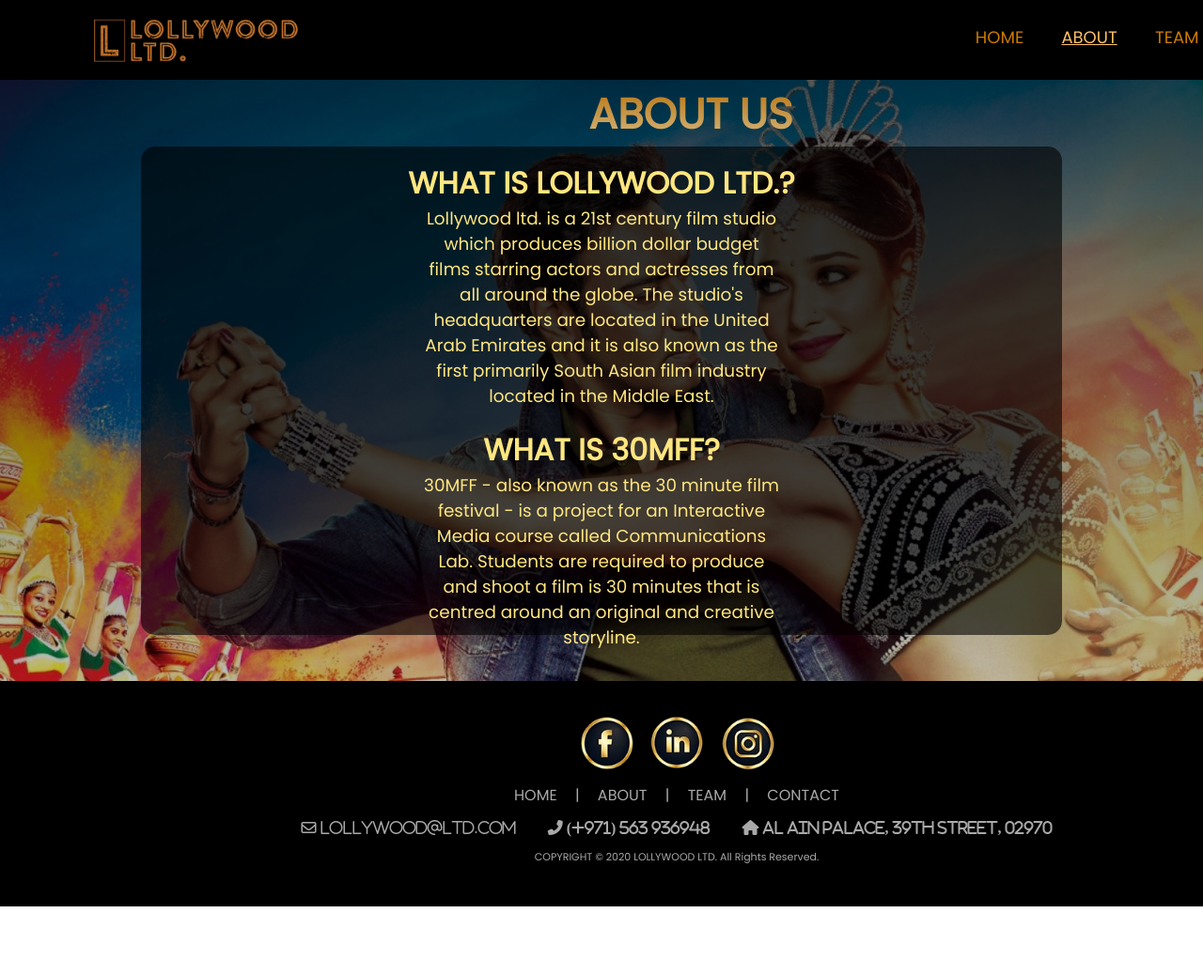
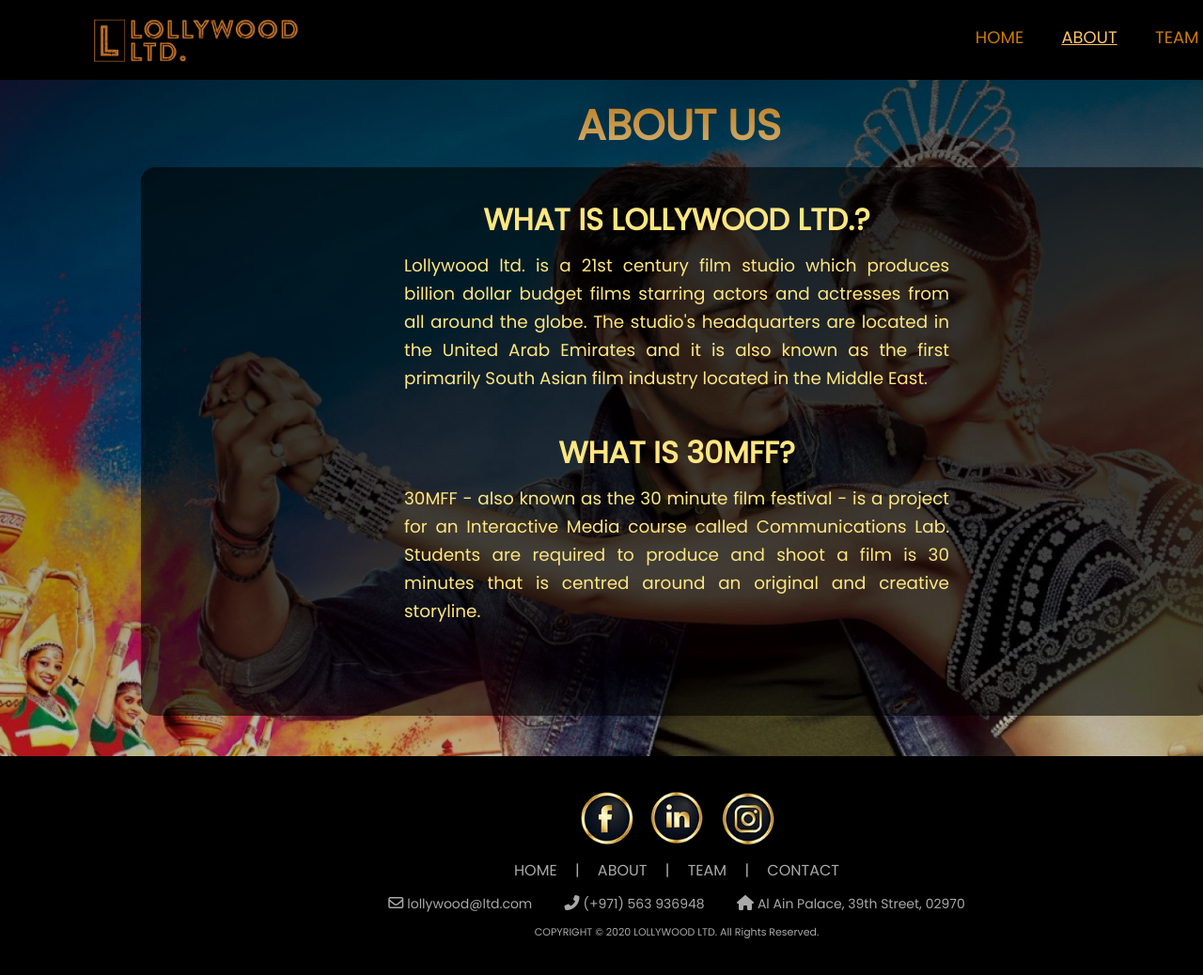
Before and after one commit to ishmalkhalid/30MinuteFilmFestival, a plain HTML site: page about.html in a window 1280 px wide. Shown: the top 1038 px of the page at 94% size. Before the commit the page ends 965 px from the top, so only its background shows below. Drawn offline with Linux system fonts and the light colour scheme.

Commit message:
updated all pages

```diff
--- a/Styles/aboutStyles.css
+++ b/Styles/aboutStyles.css
@@ -109,7 +109,7 @@ a.active, a:hover{
 .about-title {
     min-width: 1440px;
     color: #ffe680;
-    padding: 2.5px 0 0px 30px;
+    padding: 15px 0 10px 5px;
     font-size: 45px;
     text-align: center;
     background: -webkit-linear-gradient(#b36b00, #DABF8D);
@@ -118,16 +118,19 @@ a.active, a:hover{
 }
 
 .img1 {
-    height: 80vh;
+    height: 90vh;
     background:linear-gradient(0deg, rgba(0, 0, 0, 0.25), rgba(0, 0, 0, 0.65)), url(bag.jpg);
     background-size: cover;
+    min-width: 1440px;
+/*    max-width: 1440px;*/
 }
 
 .abouttxt {
-    height: 65vh;
+    height: 73vh;
     background-color: rgba(0,0,0,0.6);
     margin: 0 150px;
     border-radius: 15px;
+    box-sizing: border-box;
 }
 
 .question {
@@ -139,10 +142,15 @@ a.active, a:hover{
 }
 
 .answer {
-    text-align: center;
+    text-align: justify;
     font-size: 1.15em;
-    padding: 0 300px 5px 300px;
+    padding: 10px 280px 5px 280px;
     color: #ffe680;
+    line-height: 30px;
+/*
+    width: 80%;
+    margin: 0 auto;
+*/
 }
 
 .mid {
@@ -153,7 +161,6 @@ a.active, a:hover{
 /*       background-image: linear-gradient(to right,#b36b00, #DABF8D);*/
 
 }
-
 
 .footer {
 	background-color: black;
@@ -179,3 +186,9 @@ a.active, a:hover{
     color: darkgrey;
 
 }
+
+.icontxt {
+    font-family: 'Poppins', sans-serif;
+    font-weight: normal;
+    font-size: 14px;
+}
--- a/Styles/contactStyles.css
+++ b/Styles/contactStyles.css
@@ -105,20 +105,21 @@ a.active, a:hover{
 .contact-title {
     min-width: 1440px;
     color: #ffe680;
-/*    color: #b36b00;*/
-    padding: 2.5px 0 0px 30px;
+    padding: 15px 0 10px 5px;
     font-size: 45px;
     text-align: center;
     background: -webkit-linear-gradient(#b36b00, #DABF8D);
     -webkit-background-clip: text;
     -webkit-text-fill-color: transparent;
 }
+/*
 .contacttxt {
     height: 65vh;
     background-color: rgba(0,0,0,0.6);
     margin: 0 150px;
     border-radius: 15px;
 }
+*/
 
 .bg-1{
     background:linear-gradient(0deg, rgba(0, 0, 0, 0.2), rgba(0, 0, 0, 0.6)), url(contactbag.jpg);
@@ -173,10 +174,8 @@ border-radius: 15px;
 }
 
 .form-container {
-    padding-bottom: 20px;
+    padding-bottom: 40px;
 }
-
-
 
 .footer {
 	background-color: black;
@@ -202,3 +201,9 @@ border-radius: 15px;
     color: darkgrey;
 
 }
+
+.icontxt {
+    font-family: 'Poppins', sans-serif;
+    font-weight: normal;
+    font-size: 14px;
+}
--- a/Styles/indexStyles.css
+++ b/Styles/indexStyles.css
@@ -277,17 +277,17 @@ a.active, a:hover{
   height: 15px;
   width: 15px;
   margin: 0 2px;
-  background-color: #bbb;
+  background-color: #ffe680;
   border-radius: 50%;
   display: inline-block;
   transition: background-color 0.6s ease;
 }
 .dot:hover {
-  background-color: #717171;
+  background-color: #995c00;
 }
 
 #mydots .active{
-	background-color: #717171;
+	background-color:#995c00;
 }
 
 /* Fading animation */
--- a/Styles/teamStyles.css
+++ b/Styles/teamStyles.css
@@ -117,20 +117,21 @@ a.active, a:hover{
 .team-title {
     min-width: 1440px;
     color: #ffe680;
-/*    color: #b36b00;*/
-    padding: 2.5px 0 0px 30px;
+    padding: 15px 0 10px 5px;
     font-size: 45px;
     text-align: center;
     background: -webkit-linear-gradient(#b36b00, #DABF8D);
     -webkit-background-clip: text;
     -webkit-text-fill-color: transparent;
 }
+/*
 .abouttxt {
-    height: 65vh;
+    height: 50vh;
     background-color: rgba(0,0,0,0.6);
     margin: 0 150px;
     border-radius: 15px;
 }
+*/
 
 .bg-3 {
     background:linear-gradient(0deg, rgba(0, 0, 0, 0.3), rgba(0, 0, 0, 0.8)), url(teambg.jpg);
@@ -149,11 +150,7 @@ a.active, a:hover{
 }
 
 .hessaimg {
-    display: block;
-	margin-left: auto;
-	margin-right: auto;
-	width: 16%;
-	padding-top: 20px;
+
 }
 
 .eachtestimonial {
@@ -173,9 +170,9 @@ a.active, a:hover{
 .slideshow-container {
     position: relative;
 	margin: auto;
-    height: 66vh;
+    height: 60vh;
     background-color: rgba(0,0,0,0.6);
-    margin: 0 150px;
+    margin: 0 200px;
     border-radius: 15px;
 }
 
@@ -236,18 +233,18 @@ a.active, a:hover{
   cursor: pointer;
   height: 15px;
   width: 15px;
-  margin: 0 2px;
-  background-color: #bbb;
+  margin: 15px 2px;
+  background-color: #ffe680;
   border-radius: 50%;
   display: inline-block;
   transition: background-color 0.6s ease;
 }
 .dot:hover {
-  background-color: #717171;
+  background-color: #995c00;
 }
 
 #mydots .active{
-	background-color: #717171;
+	background-color: #995c00;
 }
 
 /* Fading animation */
@@ -267,18 +264,6 @@ a.active, a:hover{
   from {opacity: .4}
   to {opacity: 1}
 }
-
-
-
-
-
-
-
-
-
-
-
-
 
 
 
@@ -307,3 +292,9 @@ a.active, a:hover{
     color: darkgrey;
 
 }
+
+.icontxt {
+    font-family: 'Poppins', sans-serif;
+    font-weight: normal;
+    font-size: 14px;
+}
--- a/about.html
+++ b/about.html
@@ -28,12 +28,12 @@
     <section class="img1">
         <div class="about-title"><b>ABOUT US</b></div>
         <div class="abouttxt">
-            <div class="question"><b>WHAT IS LOLLYWOOD LTD.?</b>
+            <div class="question" style="padding-top: 32px "><b>WHAT IS LOLLYWOOD LTD.?</b>
             </div>
             <div class="answer">Lollywood ltd. is a 21st century film studio which produces billion dollar budget films starring actors and actresses from all around the globe. The studio's headquarters are located in the United Arab Emirates and it is also known as the first primarily South Asian film industry located in the Middle East.
             </div>
 
-            <div class="question"><b>WHAT IS 30MFF?</b>
+            <div class="question" style="padding-top: 35px !important;"><b>WHAT IS 30MFF?</b>
             </div>
             <div class="answer">30MFF - also known as the 30 minute film festival - is a project for an Interactive Media course called Communications Lab. Students are required to produce and shoot a film is 30 minutes that is centred around an original and creative storyline.
             </div>
@@ -44,18 +44,18 @@
 
     <section class="footer">
     	<div class="contactlogos">
-    		<img width="10%" src="Images/facebook.png">
-    		<img width="10%" src="Images/linkedin.png">
-    		<img width="10%" src="Images/instagram.png">
+    		<a href="https://www.facebook.com/login/" target="_blank"><img width="10%" src="Images/facebook.png"></a>
+            <a href="https://www.linkedin.com/" target="_blank"><img width="10%" src="Images/linkedin.png"></a>
+            <a href="https://www.instagram.com/?hl=en" target="_blank"><img width="10%" src="Images/instagram.png"></a>
     	</div>
     	<div class="footer-elements">
     		<a href="index.html"><span style="word-spacing: 15px">HOME </span></a>
     		<span style="letter-spacing: 15px">|</span>
     		<a href="about.html"><span style="word-spacing: 15px">ABOUT </span></a>
     		<span style="letter-spacing: 15px">|</span>
-    		<a href="index.html"><span style="word-spacing: 15px">TEAM </span></a>
+    		<a href="team.html"><span style="word-spacing: 15px">TEAM </span></a>
     		<span style="letter-spacing: 15px">|</span>
-    		<a href="index.html"><span style="word-spacing: 15px">CONTACT </span></a>
+    		<a href="contact.html"><span style="word-spacing: 15px">CONTACT </span></a>
             <div style="padding-top: 10px">
                 <i class="far fa-envelope"> <span class="icontxt"> lollywood@ltd.com</span></i>
                 <i style="padding-left: 30px;" class="fas fa-phone-alt"> <span class="icontxt"> (+971) 563 936948</span></i>
```
Also changed, not shown: contact.html (+5 -8 lines), index.html (+3 -19 lines), team.html (+8 -8 lines), Images/INTRUDER.png (added), Images/rashidimg.png (added), Images/webbanner.JPG (added).
